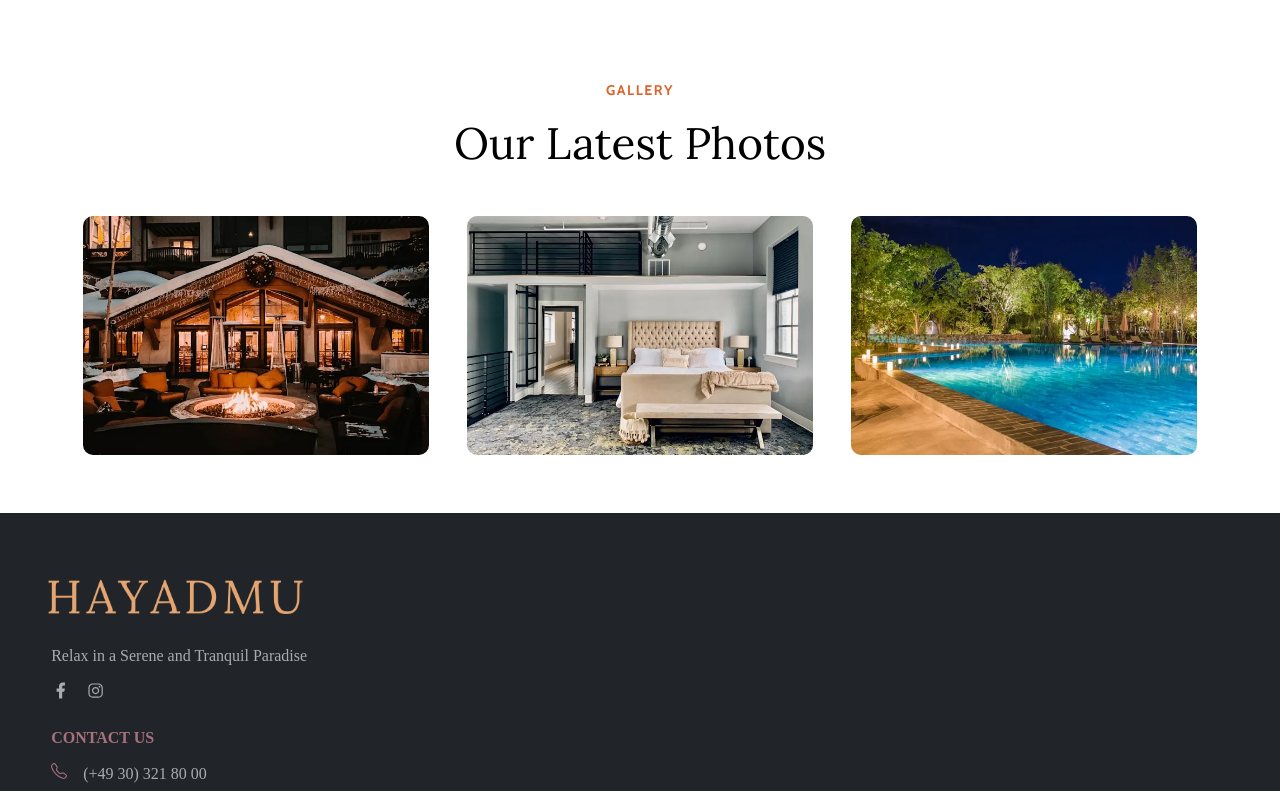
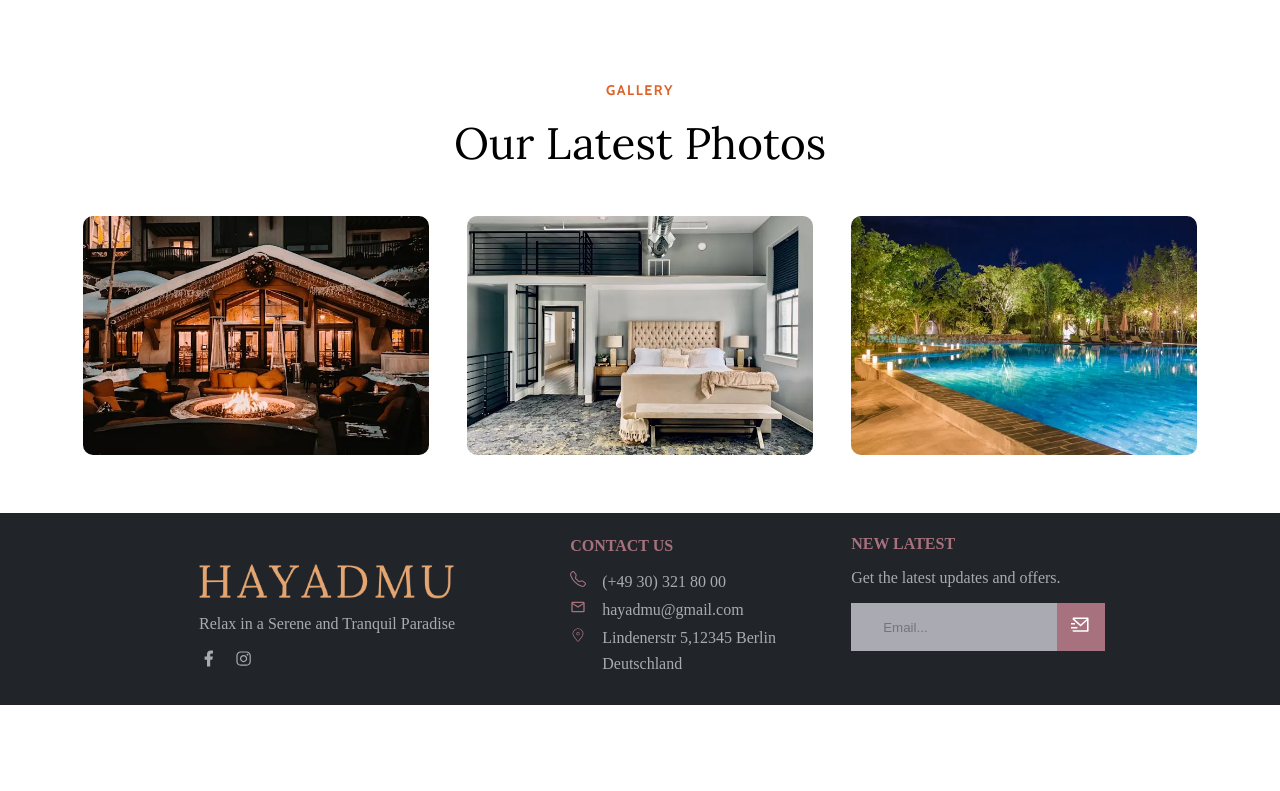
Before and after one commit to mkamburdev/Hotel-Resort-Project, a React (Vite) app: page / in a window 1280 px wide. Shown: the part 3255-4046 px from the top of the page. After the commit the page ends 3960 px from the top, so only its background shows below. Built offline with nearby package versions, Linux system fonts and the light colour scheme.

Commit message:
Der Footer bereich ist fertig .Ich habe es für Mobile-Desktop angepasst.

```diff
--- a/src/components/Footer.css
+++ b/src/components/Footer.css
@@ -19,6 +19,7 @@
 
 
 .logo-bild{
+    margin-left: -3rem;
  width: 22rem;
  margin-top: 3rem ;
 }
@@ -90,3 +91,24 @@
     padding-right: 1rem;
     color: var(--color-red-orange);
 }
+@media screen and (min-width: 1024px){
+    .footer{
+        width: auto;
+        display: flex;
+        justify-content: center;
+        align-items: center;
+        height: auto;
+    }
+    .logo-bild{
+
+        margin-top: 0;
+    }
+    .footer-container_3{
+        margin-top: 0;
+
+    }
+    .newlatesttext{
+        margin-top: -0.5rem;
+    }
+
+}
--- a/src/components/Footer.jsx
+++ b/src/components/Footer.jsx
@@ -13,8 +13,9 @@ function Footer() {
     <>
 
       <footer className="footer">
+
+        <div className="footer-container_1">
         <img className="logo-bild" src={logo} alt="logo-bild" />
-        <div className="footer-container_1">
           <p>Relax in a Serene and Tranquil Paradise</p>
 
             <i className="facebook-icon">
```
